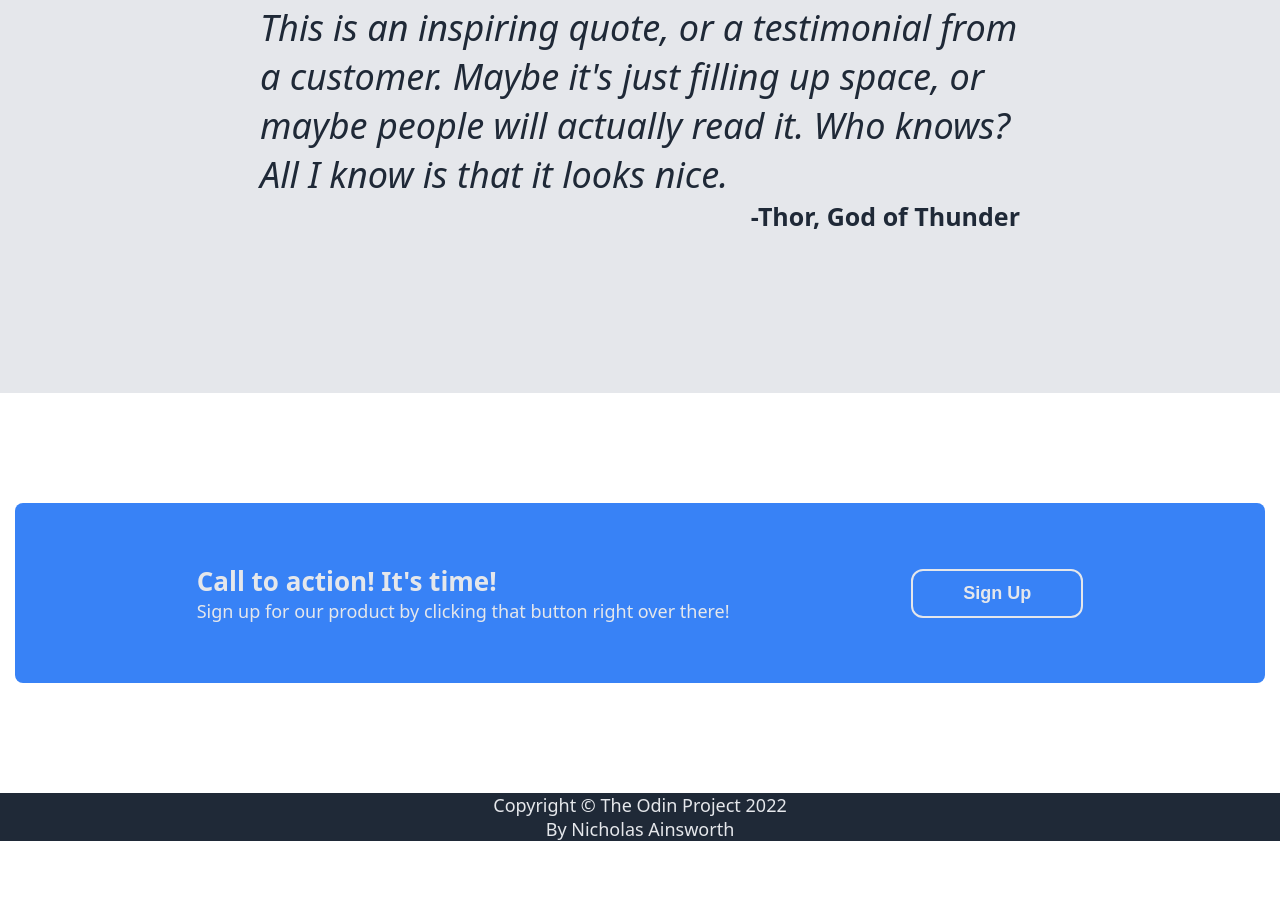
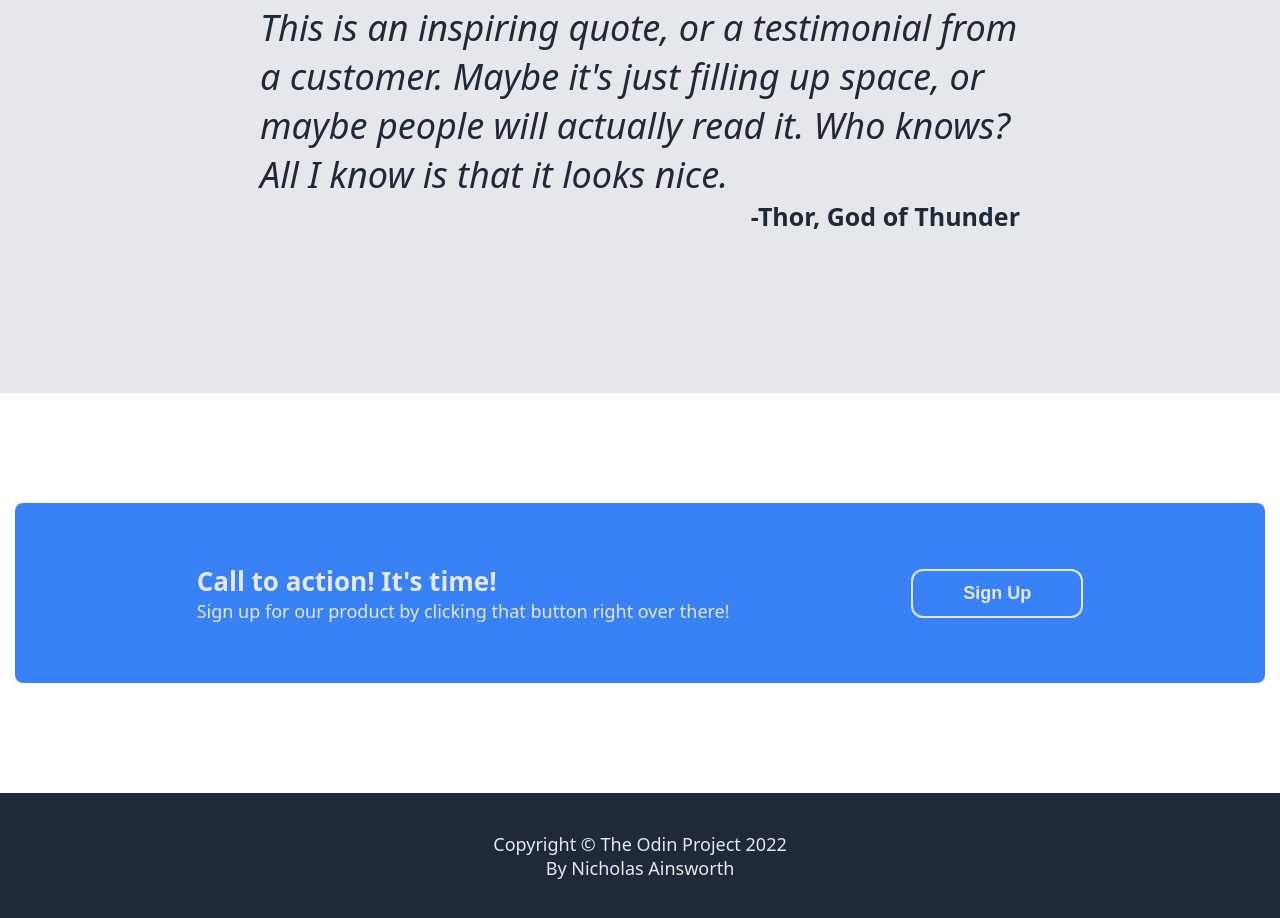
Before and after one commit to nainsworth/landing-page, a plain HTML site: page index.html in a window 1280 px wide. Shown: the part 1440-2358 px from the top of the page. Before the commit the page ends 2281 px from the top, so only its background shows below. Drawn offline with Linux system fonts and the light colour scheme.

Commit message:
Style: Completed styling the .footer section

```diff
--- a/style.css
+++ b/style.css
@@ -219,6 +219,7 @@ button {
     font-size: 18px;
     color: #e5e7eb;
     margin: 0;
+    min-height: 125px;
 }
 
 /*
```
